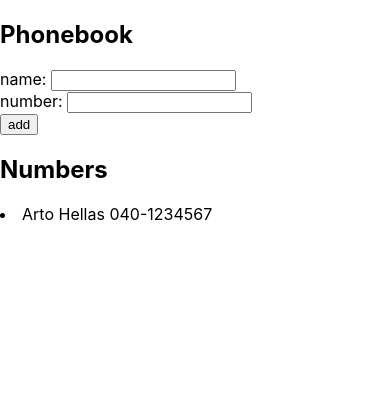
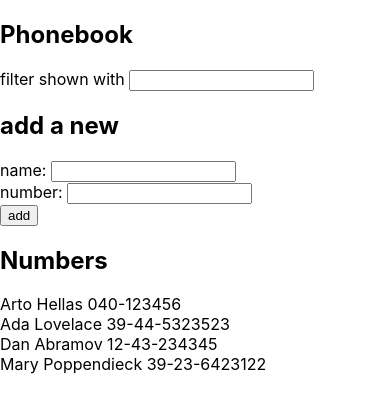
Before and after one commit to fbkz/fullstackopen, a React (Create React App) app in the folder part2/the_phonebook/: page / in a window 390 px wide. Shown: the top 412 px of the page. Built offline with nearby package versions, Linux system fonts and the light colour scheme.

Commit message:
2.9*: The Phonebook Step4

```diff
--- a/part2/the_phonebook/src/App.js
+++ b/part2/the_phonebook/src/App.js
@@ -1,11 +1,35 @@
 import React, { useState } from "react";
+
+const Input = ({ text, value, handleChange }) => (
+  <>
+    {text} <input value={value} onChange={handleChange} />
+  </>
+);
+
+const SubHeader = ({ text }) => <h2>{text}</h2>;
+
+const Number = ({ name, number }) => <li>{`${name} ${number}`}</li>;
+
+const Numbers = ({ persons }) => {
+  return (
+    <ul style={{ listStyleType: "none", margin: 0, padding: 0 }}>
+      {persons.map((person) => (
+        <Number key={person.name} name={person.name} number={person.number} />
+      ))}
+    </ul>
+  );
+};
 
 const App = () => {
   const [persons, setPersons] = useState([
-    { name: "Arto Hellas", number: "040-1234567" },
+    { name: "Arto Hellas", number: "040-123456" },
+    { name: "Ada Lovelace", number: "39-44-5323523" },
+    { name: "Dan Abramov", number: "12-43-234345" },
+    { name: "Mary Poppendieck", number: "39-23-6423122" },
   ]);
   const [newName, setNewName] = useState("");
   const [newNumber, setNewNumber] = useState("");
+  const [newSearch, setSearch] = useState("");
 
   const handleNameChange = (e) => {
     setNewName(e.target.value);
@@ -13,6 +37,10 @@ const App = () => {
 
   const handleNumberChange = (e) => {
     setNewNumber(e.target.value);
+  };
+
+  const handleSearchChange = (e) => {
+    setSearch(e.target.value);
   };
 
   const addPerson = (e) => {
@@ -31,24 +59,41 @@ const App = () => {
     alert(`${newName} is already added to phonebook`);
   };
 
+  const searchFilter = () => {
+    const searchPerson = (person) =>
+      person.name.toLowerCase().includes(newSearch.toLocaleLowerCase());
+    return persons.filter(searchPerson);
+  };
+
   return (
     <div>
-      <h2>Phonebook</h2>
+      <SubHeader text="Phonebook" />
+      <Input
+        text="filter shown with"
+        value={newSearch}
+        handleChange={handleSearchChange}
+      />
+      <SubHeader text="add a new" />
       <form onSubmit={addPerson}>
         <div>
-          name: <input value={newName} onChange={handleNameChange} />
+          <Input text="name:" value={newName} handleChange={handleNameChange} />
           <br />
-          number: <input value={newNumber} onChange={handleNumberChange} />
+          <Input
+            text="number:"
+            value={newNumber}
+            handleChange={handleNumberChange}
+          />
         </div>
         <div>
           <button type="submit">add</button>
         </div>
       </form>
-      <h2>Numbers</h2>
-      <ul style={{ listStyleType: "none" }}></ul>
-      {persons.map((person) => (
-        <li key={person.name}>{`${person.name} ${person.number}`}</li>
-      ))}
+      <SubHeader text="Numbers" />
+      {newSearch ? (
+        <Numbers persons={searchFilter()} />
+      ) : (
+        <Numbers persons={persons} />
+      )}
     </div>
   );
 };
```
